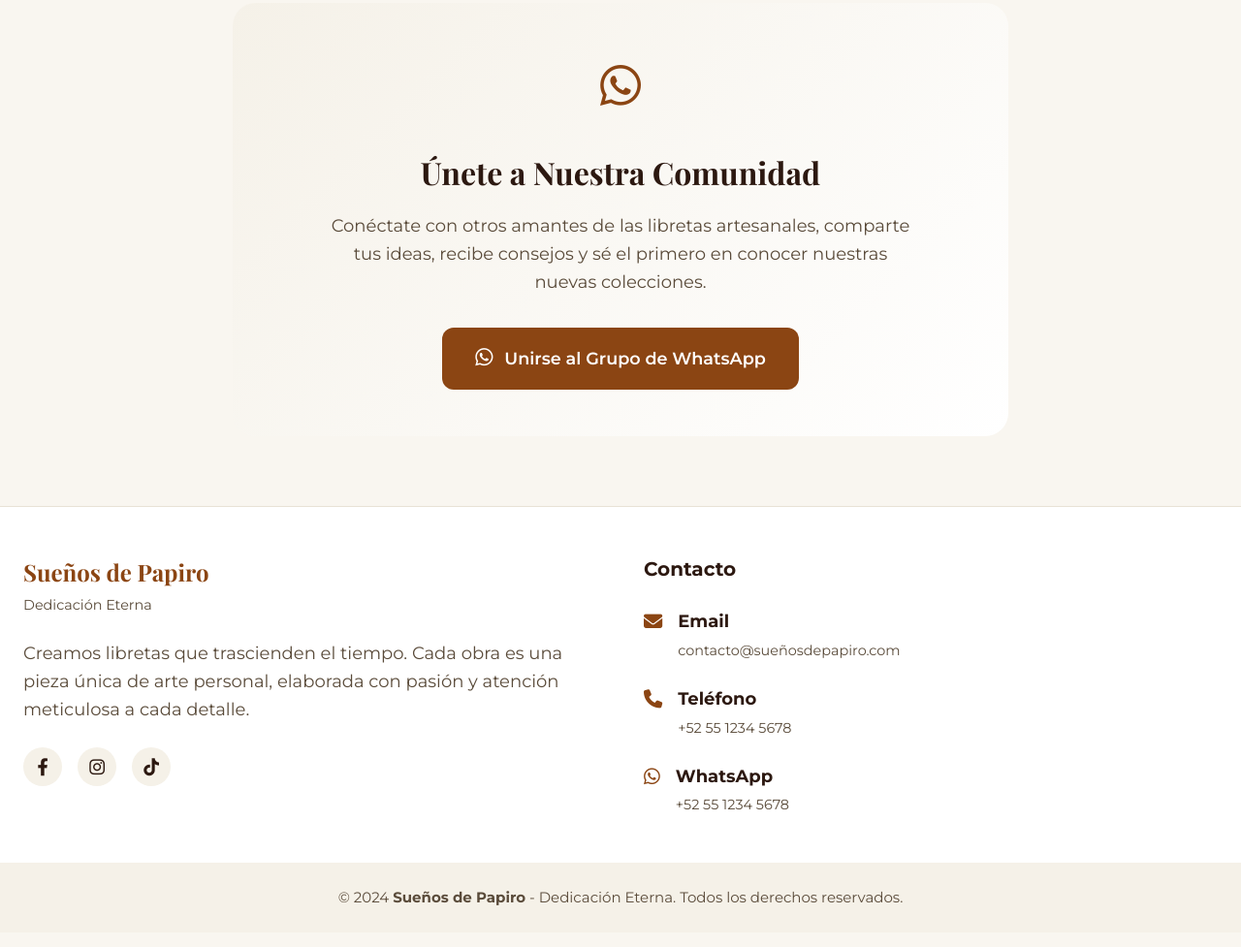
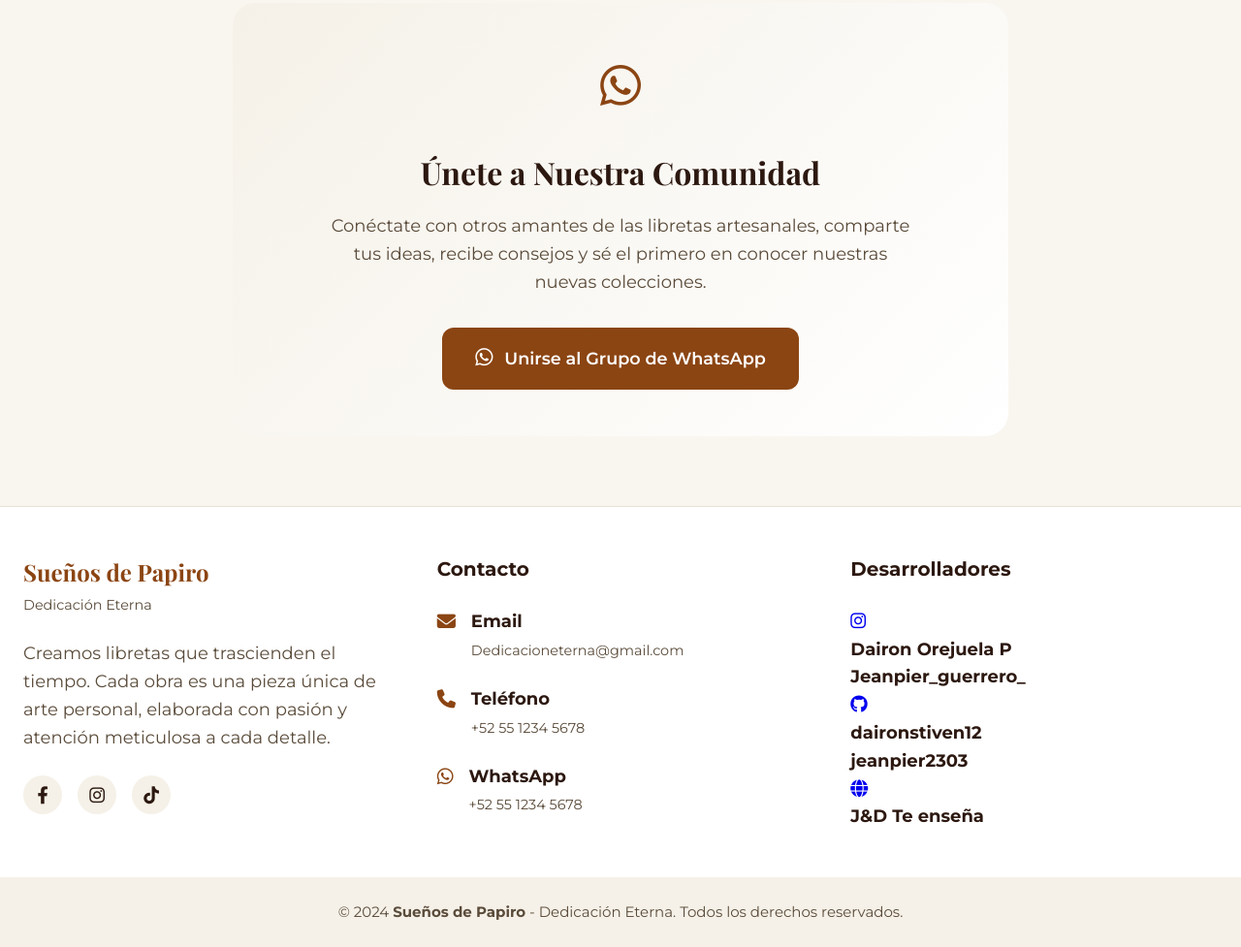
Before and after one commit to jeanpier2303/Dedicacion-eterna, a plain HTML site: page index.html in a window 1280 px wide. Shown: the part 4865-5842 px from the top of the page at 97% size. Drawn offline with nearby package versions, Linux system fonts and the light colour scheme.

Commit message:
Cuentas de creadores

```diff
--- a/index.html
+++ b/index.html
@@ -430,7 +430,7 @@
                                 <i class="fas fa-envelope"></i>
                                 <div>
                                     <strong>Email</strong>
-                                    <p>contacto@sueñosdepapiro.com</p>
+                                    <p>Dedicacioneterna@gmail.com</p>
                                 </div>
                             </div>
                             <div class="contact-item">
@@ -445,6 +445,40 @@
                                 <div>
                                     <strong>WhatsApp</strong>
                                     <p>+52 55 1234 5678</p>
+                                </div>
+                            </div>
+                        </div>
+                    </div>
+                    <!-- Columna 3: Ubicación -->
+                     <div class="footer-col">
+                        <h4 class="footer-title developer-title">Desarrolladores</h4>
+                        <div class="footer-developers">
+                            <div class="dev-item">
+                                <a href="https://instagram.com/tu_usuario" target="_blank" class="dev-icon instagram">
+                                    <i class="fab fa-instagram"></i>
+                                </a>
+                                <div class="dev-info">
+                                    <strong>Dairon Orejuela P</strong><br>
+                                    <strong>Jeanpier_guerrero_</strong>
+                                </div>
+                            </div>
+
+                            <div class="dev-item">
+                                <a href="https://github.com/tu_usuario" target="_blank" class="dev-icon github">
+                                    <i class="fab fa-github"></i>
+                                </a>
+                                <div class="dev-info">
+                                    <strong>daironstiven12</strong><br>
+                                    <strong>jeanpier2303</strong>
+                                </div>
+                            </div>
+
+                            <div class="dev-item">
+                                <a href="https://utch.edu.co" target="_blank" class="dev-icon website">
+                                    <i class="fas fa-globe"></i>
+                                </a>
+                                <div class="dev-info">
+                                    <strong>J&D Te enseña</strong>
                                 </div>
                             </div>
                         </div>
```
